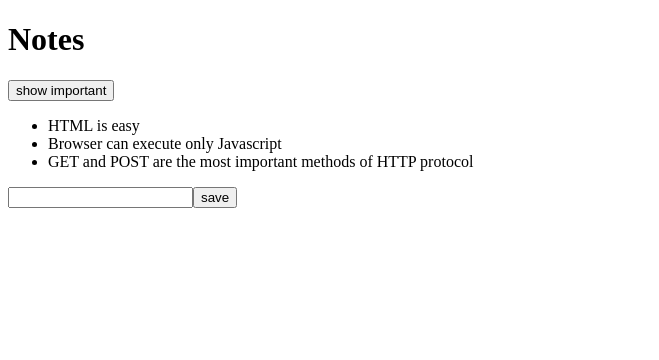
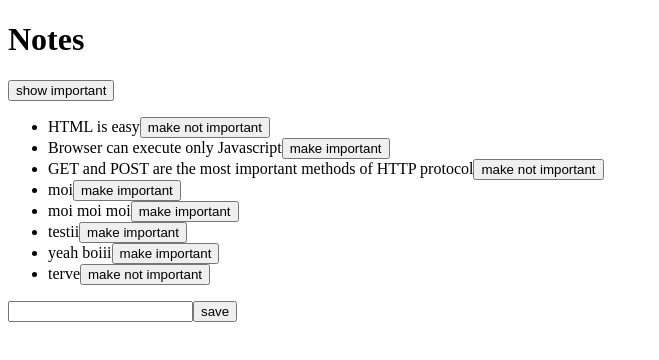
Before and after one commit to topinii/fullstackopen2021, a React (Create React App) app in the folder osa2/lomakkeen_kasittely/: page / in a window 1280 px wide. Shown: the top 360 px of the page, without its empty margins (0-659 px from the left). Built offline with nearby package versions, Linux system fonts and the light colour scheme; data requests are answered from the project's data file.

Commit message:
lomakkeen_kasittely add data to server, important note button

```diff
--- a/osa2/lomakkeen_kasittely/db.json
+++ b/osa2/lomakkeen_kasittely/db.json
@@ -17,6 +17,36 @@
       "content": "GET and POST are the most important methods of HTTP protocol",
       "date": "2020-01-10T19:20:14.298Z",
       "important": true
+    },
+    {
+      "content": "moi",
+      "date": "2021-03-23T09:47:11.337Z",
+      "important": false,
+      "id": 4
+    },
+    {
+      "content": "moi moi moi",
+      "date": "2021-03-23T09:47:27.633Z",
+      "important": false,
+      "id": 5
+    },
+    {
+      "content": "testii",
+      "date": "2021-03-23T09:48:47.908Z",
+      "important": false,
+      "id": 6
+    },
+    {
+      "content": "yeah boiii",
+      "date": "2021-03-23T09:48:55.689Z",
+      "important": false,
+      "id": 7
+    },
+    {
+      "content": "terve",
+      "date": "2021-03-23T09:49:21.992Z",
+      "important": true,
+      "id": 8
     }
   ]
 }
--- a/osa2/lomakkeen_kasittely/src/App.js
+++ b/osa2/lomakkeen_kasittely/src/App.js
@@ -16,7 +16,6 @@ const App = (props) => {
   };
 
   useEffect(hook, []);
-  console.log("render", notes.length, "notes");
 
   const addNote = (event) => {
     event.preventDefault();
@@ -24,11 +23,12 @@ const App = (props) => {
       content: newNote,
       date: new Date().toISOString(),
       important: Math.random() > 0.5,
-      id: notes.length + 1,
     };
 
-    setNotes(notes.concat(noteObject));
-    setNewNote("");
+    axios.post("http://localhost:3001/notes", noteObject).then((response) => {
+      setNotes(notes.concat(response.data));
+      setNewNote("");
+    });
   };
 
   const handleNoteChange = (event) => {
--- a/osa2/lomakkeen_kasittely/src/components/Note.js
+++ b/osa2/lomakkeen_kasittely/src/components/Note.js
@@ -1,7 +1,14 @@
 import React from "react";
 
-const Note = ({ note }) => {
-  return <li>{note.content}</li>;
+const Note = ({ note, toggleImportance }) => {
+  const label = note.important ? "make not important" : "make important";
+
+  return (
+    <li>
+      {note.content}
+      <button onClick={toggleImportance}>{label}</button>
+    </li>
+  );
 };
 
 export default Note;
```
